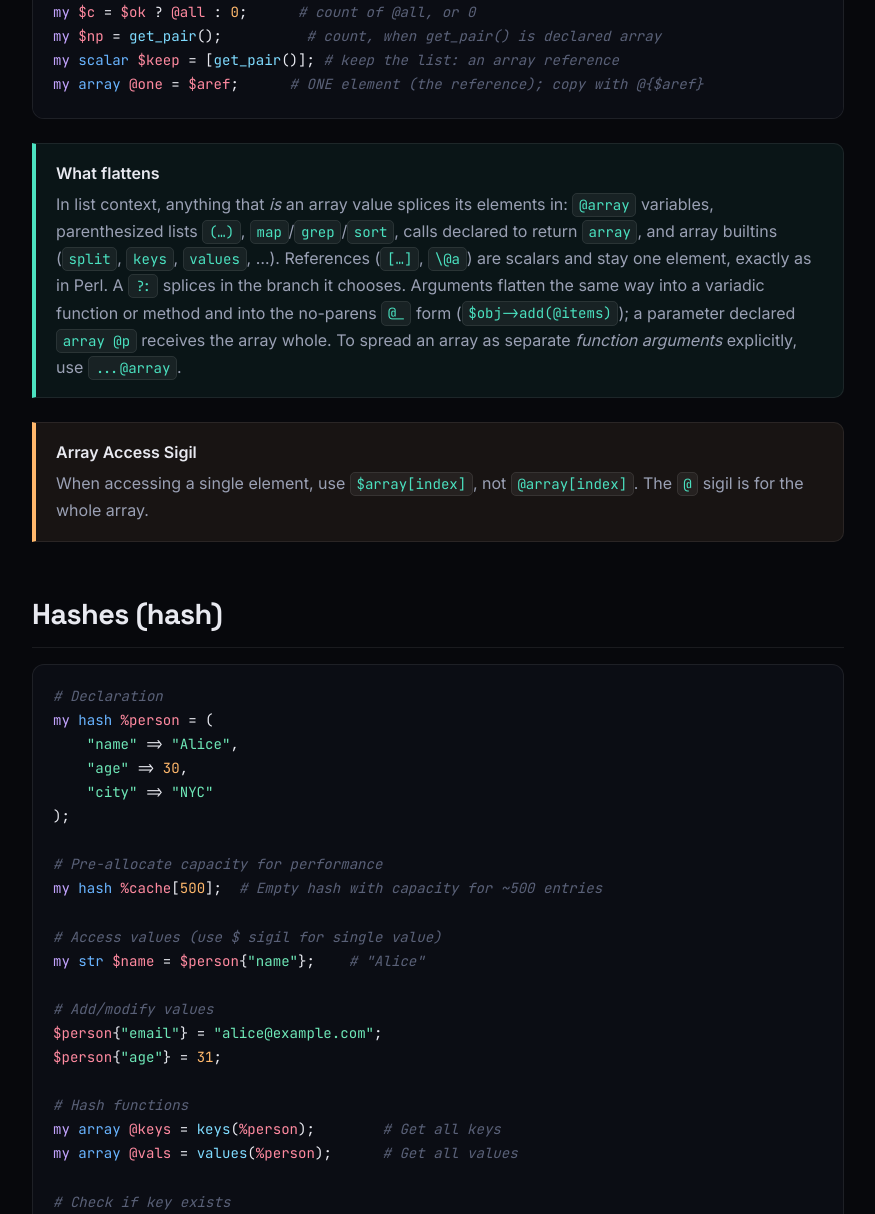
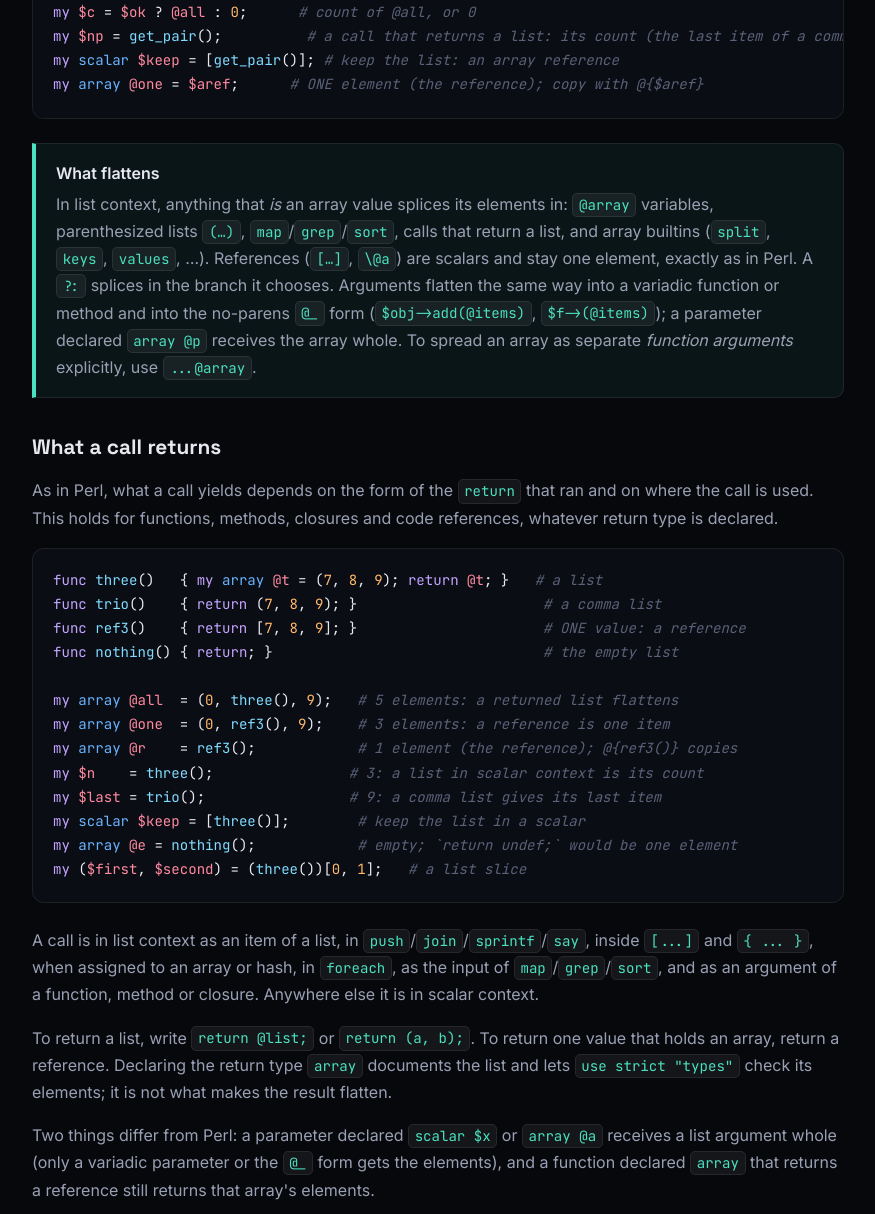
Before and after one commit to strada-lang/strada-lang.github.io, a plain HTML site: page docs/types.html in a window 1280 px wide. Shown: the part 8105-9319 px from the top of the page, without its empty margins (312-1187 px from the left). Drawn offline with Linux system fonts and the light colour scheme.

Commit message:
Types page: what a call returns follows Perl; skill rebuilt (strada-lang bb69f51)

```diff
--- a/docs/types.html
+++ b/docs/types.html
@@ -343,7 +343,7 @@ my int $val = flexible();    # 42</code></pre>
 <span class="keyword">my</span> <span class="sigil">$nk</span> = <span class="sigil">%person</span>;            <span class="comment"># key count</span>
 <span class="keyword">my</span> <span class="sigil">$lastv</span> = (<span class="number">7</span>, <span class="number">8</span>, <span class="number">9</span>);       <span class="comment"># 9: the comma operator yields its last item</span>
 <span class="keyword">my</span> <span class="sigil">$c</span> = <span class="sigil">$ok</span> ? <span class="sigil">@all</span> : <span class="number">0</span>;      <span class="comment"># count of @all, or 0</span>
-<span class="keyword">my</span> <span class="sigil">$np</span> = <span class="func">get_pair</span>();          <span class="comment"># count, when get_pair() is declared array</span>
+<span class="keyword">my</span> <span class="sigil">$np</span> = <span class="func">get_pair</span>();          <span class="comment"># a call that returns a list: its count (the last item of a comma list)</span>
 <span class="keyword">my</span> <span class="type">scalar</span> <span class="sigil">$keep</span> = [<span class="func">get_pair</span>()]; <span class="comment"># keep the list: an array reference</span>
 <span class="keyword">my</span> <span class="type">array</span> <span class="sigil">@one</span> = <span class="sigil">$aref</span>;      <span class="comment"># ONE element (the reference); copy with @{$aref}</span></code></pre>
 
@@ -352,16 +352,36 @@ my int $val = flexible();    # 42</code></pre>
                 In list context, anything that <em>is</em> an array value splices its
                 elements in: <code>@array</code> variables, parenthesized lists
                 <code>(…)</code>, <code>map</code>/<code>grep</code>/<code>sort</code>, calls
-                declared to return <code>array</code>, and array builtins
+                that return a list, and array builtins
                 (<code>split</code>, <code>keys</code>, <code>values</code>, …). References
                 (<code>[…]</code>, <code>\@a</code>) are scalars and stay one element, exactly
                 as in Perl. A <code>?:</code> splices in the branch it chooses. Arguments
                 flatten the same way into a variadic function or method and into the
-                no-parens <code>@_</code> form (<code>$obj-&gt;add(@items)</code>); a parameter
+                no-parens <code>@_</code> form (<code>$obj-&gt;add(@items)</code>,
+                <code>$f-&gt;(@items)</code>); a parameter
                 declared <code>array @p</code> receives the array whole. To spread an
                 array as separate <em>function arguments</em> explicitly, use
                 <code>...@array</code>.
             </div>
+
+            <h3 id="call-returns">What a call returns</h3>
+            <p>As in Perl, what a call yields depends on the form of the <code>return</code> that ran and on where the call is used. This holds for functions, methods, closures and code references, whatever return type is declared.</p>
+<pre><code><span class="keyword">func</span> <span class="func">three</span>()   { <span class="keyword">my</span> <span class="type">array</span> <span class="sigil">@t</span> = (<span class="number">7</span>, <span class="number">8</span>, <span class="number">9</span>); <span class="keyword">return</span> <span class="sigil">@t</span>; }   <span class="comment"># a list</span>
+<span class="keyword">func</span> <span class="func">trio</span>()    { <span class="keyword">return</span> (<span class="number">7</span>, <span class="number">8</span>, <span class="number">9</span>); }                      <span class="comment"># a comma list</span>
+<span class="keyword">func</span> <span class="func">ref3</span>()    { <span class="keyword">return</span> [<span class="number">7</span>, <span class="number">8</span>, <span class="number">9</span>]; }                      <span class="comment"># ONE value: a reference</span>
+<span class="keyword">func</span> <span class="func">nothing</span>() { <span class="keyword">return</span>; }                                <span class="comment"># the empty list</span>
+
+<span class="keyword">my</span> <span class="type">array</span> <span class="sigil">@all</span>  = (<span class="number">0</span>, <span class="func">three</span>(), <span class="number">9</span>);   <span class="comment"># 5 elements: a returned list flattens</span>
+<span class="keyword">my</span> <span class="type">array</span> <span class="sigil">@one</span>  = (<span class="number">0</span>, <span class="func">ref3</span>(), <span class="number">9</span>);    <span class="comment"># 3 elements: a reference is one item</span>
+<span class="keyword">my</span> <span class="type">array</span> <span class="sigil">@r</span>    = <span class="func">ref3</span>();            <span class="comment"># 1 element (the reference); @{ref3()} copies</span>
+<span class="keyword">my</span> <span class="sigil">$n</span>    = <span class="func">three</span>();                <span class="comment"># 3: a list in scalar context is its count</span>
+<span class="keyword">my</span> <span class="sigil">$last</span> = <span class="func">trio</span>();                 <span class="comment"># 9: a comma list gives its last item</span>
+<span class="keyword">my</span> <span class="type">scalar</span> <span class="sigil">$keep</span> = [<span class="func">three</span>()];        <span class="comment"># keep the list in a scalar</span>
+<span class="keyword">my</span> <span class="type">array</span> <span class="sigil">@e</span> = <span class="func">nothing</span>();            <span class="comment"># empty; `return undef;` would be one element</span>
+<span class="keyword">my</span> (<span class="sigil">$first</span>, <span class="sigil">$second</span>) = (<span class="func">three</span>())[<span class="number">0</span>, <span class="number">1</span>];   <span class="comment"># a list slice</span></code></pre>
+            <p>A call is in list context as an item of a list, in <code>push</code>/<code>join</code>/<code>sprintf</code>/<code>say</code>, inside <code>[...]</code> and <code>{ ... }</code>, when assigned to an array or hash, in <code>foreach</code>, as the input of <code>map</code>/<code>grep</code>/<code>sort</code>, and as an argument of a function, method or closure. Anywhere else it is in scalar context.</p>
+            <p>To return a list, write <code>return @list;</code> or <code>return (a, b);</code>. To return one value that holds an array, return a reference. Declaring the return type <code>array</code> documents the list and lets <code>use strict "types"</code> check its elements; it is not what makes the result flatten.</p>
+            <p>Two things differ from Perl: a parameter declared <code>scalar $x</code> or <code>array @a</code> receives a list argument whole (only a variadic parameter or the <code>@_</code> form gets the elements), and a function declared <code>array</code> that returns a reference still returns that array's elements.</p>
 
             <div class="info-box warning">
                 <strong>Array Access Sigil</strong>
```
Also changed, not shown: 6 other files.
